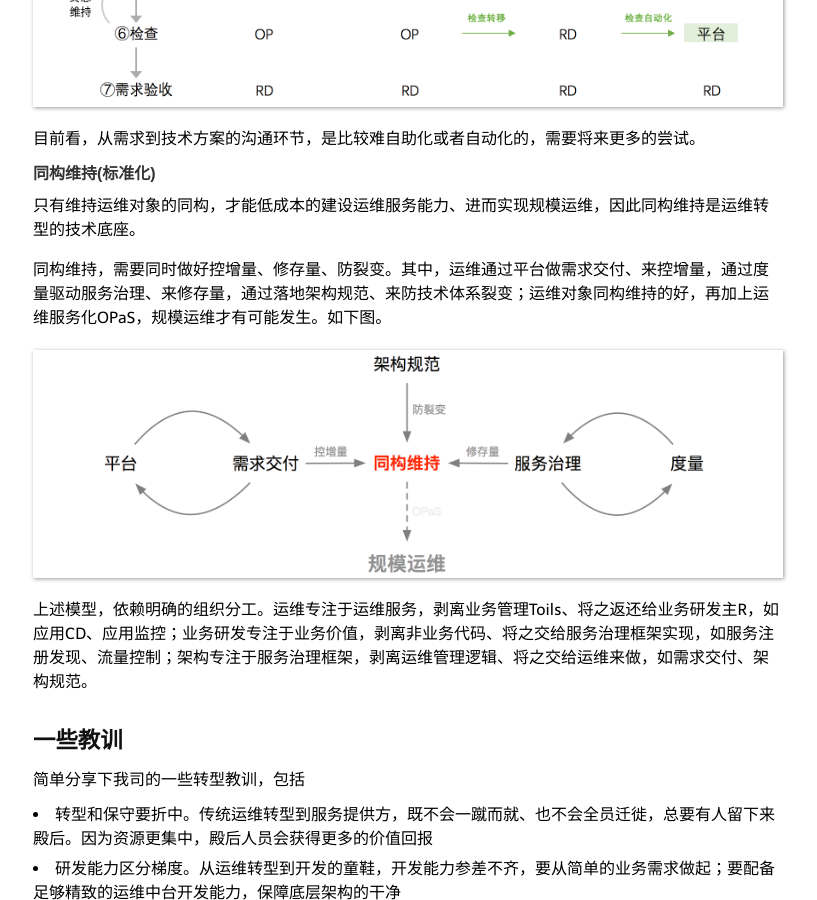
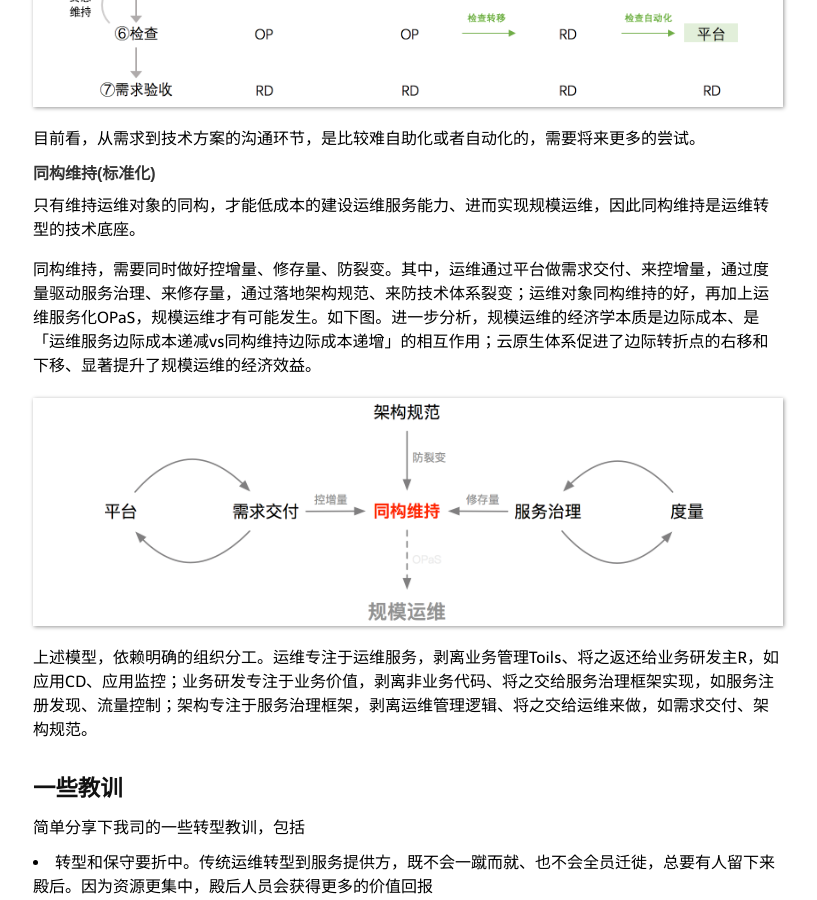
Before and after one commit to niean/niean.github.io, a Jekyll site: the page built from _posts/2022-01-27-ops-cn.markdown, in a window 1280 px wide and 900 px high, scrolled down 6602 px. Shown: the whole window, without its empty margins (232-1049 px from the left). Built offline with Jekyll 4.4.1, drawn with Linux system fonts in a browser that asks for light colours; comment, search, counter and statistics services are not loaded.

Commit message:
更新OPaS

```diff
--- a/_posts/2022-01-27-ops-cn.markdown
+++ b/_posts/2022-01-27-ops-cn.markdown
@@ -124,7 +124,7 @@ tags:
 #### 同构维持(标准化)
 只有维持运维对象的同构，才能低成本的建设运维服务能力、进而实现规模运维，因此同构维持是运维转型的技术底座。
 
-同构维持，需要同时做好控增量、修存量、防裂变。其中，运维通过平台做需求交付、来控增量，通过度量驱动服务治理、来修存量，通过落地架构规范、来防技术体系裂变；运维对象同构维持的好，再加上运维服务化OPaS，规模运维才有可能发生。如下图。
+同构维持，需要同时做好控增量、修存量、防裂变。其中，运维通过平台做需求交付、来控增量，通过度量驱动服务治理、来修存量，通过落地架构规范、来防技术体系裂变；运维对象同构维持的好，再加上运维服务化OPaS，规模运维才有可能发生。如下图。进一步分析，规模运维的经济学本质是边际成本、是「运维服务边际成本递减vs同构维持边际成本递增」的相互作用；云原生体系促进了边际转折点的右移和下移、显著提升了规模运维的经济效益。
 
 ![pict](https://raw.githubusercontent.com/niean/niean.github.io/master/images/20220127/opas-tonggou.png)
 
```
